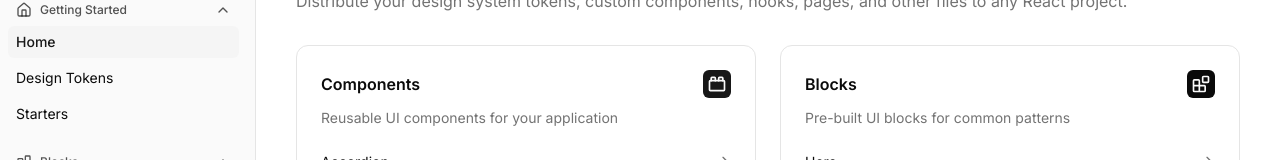
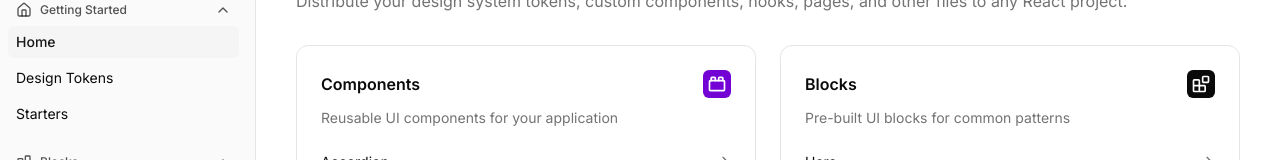
Before and after one commit to vojtechpavelka/domino-registry, a Next.js app: page / in a window 1280 px wide. Shown: the part 131-291 px from the top of the page. Built offline with nearby package versions, Linux system fonts and the light colour scheme.

Commit message:
Update color tokens in CSS: modify primary color values for improved design consistency

```diff
--- a/src/app/tokens.css
+++ b/src/app/tokens.css
@@ -5,8 +5,8 @@
   --card-foreground: oklch(0.145 0 0);
   --popover: oklch(1 0 0);
   --popover-foreground: oklch(0.145 0 0);
-  --primary: oklch(0.205 0 0);
-  --primary-foreground: oklch(0.985 0 0);
+  --primary: oklch(0.4744 0.256 297.4098);
+  --primary-foreground: oklch(1 0 0);
   --secondary: oklch(0.97 0 0);
   --secondary-foreground: oklch(0.205 0 0);
   --muted: oklch(0.97 0 0);
@@ -43,8 +43,8 @@
   --card-foreground: oklch(0.985 0 0);
   --popover: oklch(0.269 0 0);
   --popover-foreground: oklch(0.985 0 0);
-  --primary: oklch(0.922 0 0);
-  --primary-foreground: oklch(0.205 0 0);
+  --primary: oklch(0.4744 0.256 297.4098);
+  --primary-foreground: oklch(1 0 0);
   --secondary: oklch(0.269 0 0);
   --secondary-foreground: oklch(0.985 0 0);
   --muted: oklch(0.269 0 0);
```
